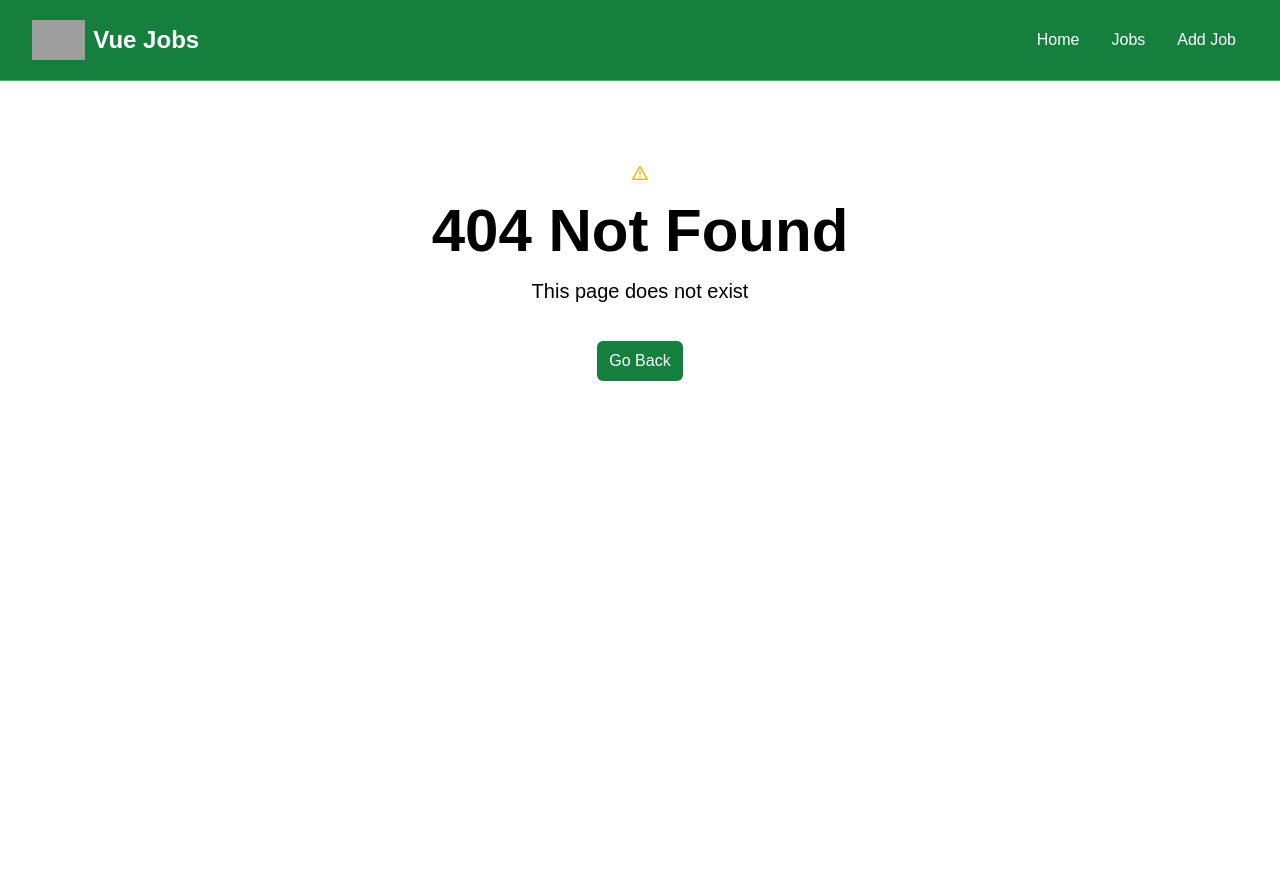
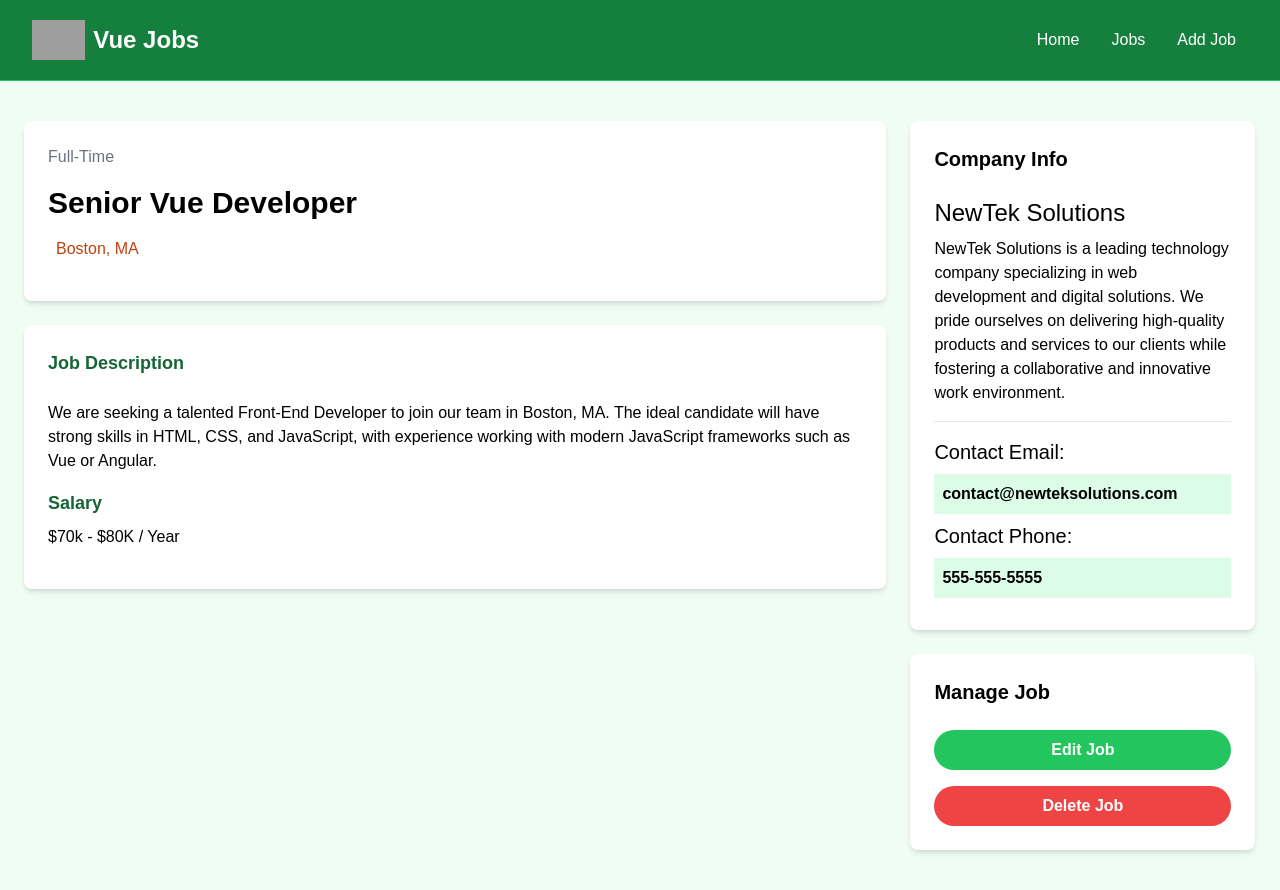
Before and after one commit to claGiaSW/testVueApp, a Vue app: page /jobs/1 in a window 1280 px wide. Before the commit this address had no page. Before the commit the page ends 800 px from the top, so only its background shows below. Built offline with nearby package versions, Linux system fonts and the light colour scheme; grey boxes are pictures that could not be loaded.

Commit message:
axios get from jobs json-server + implemented vue-spinner for loading jobs

```diff
--- a/src/components/JobListing.vue
+++ b/src/components/JobListing.vue
@@ -49,7 +49,7 @@
                   {{job.location}}
                 </div>
                 <RouterLink
-                  :to="`/job/${job.id}`"
+                  :to="`/jobs/${job.id}`"
                   class="h-[36px] bg-green-500 hover:bg-green-600 text-white px-4 py-2 rounded-lg text-center text-sm"
                 >
                   Read More
--- a/src/components/JobListings.vue
+++ b/src/components/JobListings.vue
@@ -1,7 +1,8 @@
 <script setup>
-import jobData from "@/jobs.json";
+import axios from "axios";
 import JobListing from "./JobListing.vue";
-import { ref, defineProps } from "vue";
+import { ref, defineProps, onMounted } from "vue";
+import PulseLoader from "vue-spinner/src/PulseLoader.vue";
 import { RouterLink } from "vue-router";
 
 defineProps({
@@ -12,7 +13,19 @@ defineProps({
     }
 });
 
-const jobs = ref(jobData);
+const jobs = ref([]);
+const isLoading = ref(true);
+
+onMounted(async () => {
+    try {
+        const response = await axios.get("http://localhost:5000/jobs");
+        jobs.value = response.data;
+    } catch (error) {
+        console.error(`Error fetching jobs: ${error}`);
+    } finally {
+        isLoading.value = false;
+    }
+})
 
 </script>
 
@@ -20,16 +33,16 @@ const jobs = ref(jobData);
     <section class="bg-blue-50 px-4 py-10">
         <div class="container-xl lg:container m-auto">
             <h2 class="text-3xl font-bold text-green-500 mb-6 text-center">Browse Jobs</h2>
-        </div>
-        <div class="grid grid-cols-1 md:grid-cols-3 gap-6">
-            <JobListing v-for="job in jobs.slice(0, limit || jobs.length)" :key="job.id" :job="job"/>
+            <div v-if="isLoading" class="text-center text-gray-500 py-6">
+                <PulseLoader />
+            </div>
+            <div v-else class="grid grid-cols-1 md:grid-cols-3 gap-6">
+                <JobListing v-for="job in jobs.slice(0, limit || jobs.length)" :key="job.id" :job="job" />
+            </div>
         </div>
     </section>
     <section v-if="showButton" class="m-auto max-w-lg my-10 px-6">
-      <RouterLink
-        to="/jobs"
-        class="block bg-black text-white text-center py-4 px-6 rounded-xl hover:bg-gray-700"
-        >View All Jobs</RouterLink
-      >
+        <RouterLink to="/jobs" class="block bg-black text-white text-center py-4 px-6 rounded-xl hover:bg-gray-700">View
+            All Jobs</RouterLink>
     </section>
 </template>
--- a/src/jobs.json
+++ b/src/jobs.json
@@ -1,4 +1,5 @@
-[
+{
+  "jobs": [
     {
       "id": 1,
       "title": "Senior Vue Developer",
@@ -84,3 +85,4 @@
       }
     }
   ]
+}
--- a/src/router/index.ts
+++ b/src/router/index.ts
@@ -2,6 +2,7 @@ import { createRouter, createWebHistory } from "vue-router";
 import HomeView from "../views/HomeView.vue";
 import JobsView from "../views/JobsView.vue";
 import NotFoundView from "@/views/NotFoundView.vue";
+import JobView from "@/views/JobView.vue";
 
 const router = createRouter({
   history: createWebHistory(import.meta.env.BASE_URL),
@@ -17,6 +18,11 @@ const router = createRouter({
       component: JobsView,
     },
     {
+      path: "/jobs/:id",
+      name: "job",
+      component: JobView,
+    },
+    {
       path: "/:catchAll(.*)",
       name: "not-found",
       component: NotFoundView,
--- /dev/null
+++ b/src/views/JobView.vue
@@ -0,0 +1,79 @@
+<script setup>
+</script>
+
+<template>
+    <section class="bg-green-50">
+        <div class="container m-auto py-10 px-6">
+            <div class="grid grid-cols-1 md:grid-cols-70/30 w-full gap-6">
+                <main>
+                    <div class="bg-white p-6 rounded-lg shadow-md text-center md:text-left">
+                        <div class="text-gray-500 mb-4">Full-Time</div>
+                        <h1 class="text-3xl font-bold mb-4">Senior Vue Developer</h1>
+                        <div class="text-gray-500 mb-4 flex align-middle justify-center md:justify-start">
+                            <i class="fa-solid fa-location-dot text-lg text-orange-700 mr-2"></i>
+                            <p class="text-orange-700">Boston, MA</p>
+                        </div>
+                    </div>
+
+                    <div class="bg-white p-6 rounded-lg shadow-md mt-6">
+                        <h3 class="text-green-800 text-lg font-bold mb-6">
+                            Job Description
+                        </h3>
+
+                        <p class="mb-4">
+                            We are seeking a talented Front-End Developer to join our team
+                            in Boston, MA. The ideal candidate will have strong skills in
+                            HTML, CSS, and JavaScript, with experience working with modern
+                            JavaScript frameworks such as Vue or Angular.
+                        </p>
+
+                        <h3 class="text-green-800 text-lg font-bold mb-2">Salary</h3>
+
+                        <p class="mb-4">$70k - $80K / Year</p>
+                    </div>
+                </main>
+
+                <!-- Sidebar -->
+                <aside>
+                    <!-- Company Info -->
+                    <div class="bg-white p-6 rounded-lg shadow-md">
+                        <h3 class="text-xl font-bold mb-6">Company Info</h3>
+
+                        <h2 class="text-2xl">NewTek Solutions</h2>
+
+                        <p class="my-2">
+                            NewTek Solutions is a leading technology company specializing in
+                            web development and digital solutions. We pride ourselves on
+                            delivering high-quality products and services to our clients
+                            while fostering a collaborative and innovative work environment.
+                        </p>
+
+                        <hr class="my-4" />
+
+                        <h3 class="text-xl">Contact Email:</h3>
+
+                        <p class="my-2 bg-green-100 p-2 font-bold break-all">
+                            contact@newteksolutions.com
+                        </p>
+
+                        <h3 class="text-xl">Contact Phone:</h3>
+
+                        <p class="my-2 bg-green-100 p-2 font-bold">555-555-5555</p>
+                    </div>
+
+                    <!-- Manage -->
+                    <div class="bg-white p-6 rounded-lg shadow-md mt-6">
+                        <h3 class="text-xl font-bold mb-6">Manage Job</h3>
+                        <a href="add-job.html"
+                            class="bg-green-500 hover:bg-green-600 text-white text-center font-bold py-2 px-4 rounded-full w-full focus:outline-none focus:shadow-outline mt-4 block">Edit
+                            Job</a>
+                        <button
+                            class="bg-red-500 hover:bg-red-600 text-white font-bold py-2 px-4 rounded-full w-full focus:outline-none focus:shadow-outline mt-4 block">
+                            Delete Job
+                        </button>
+                    </div>
+                </aside>
+            </div>
+        </div>
+    </section>
+</template>
```
Also changed, not shown: package.json (+5 -2 lines), src/components/Navbar.vue (+11 -21 lines), 2 other files (tests, documents, lock files or other folders). Lines whose indentation alone changed are shown as unchanged.
